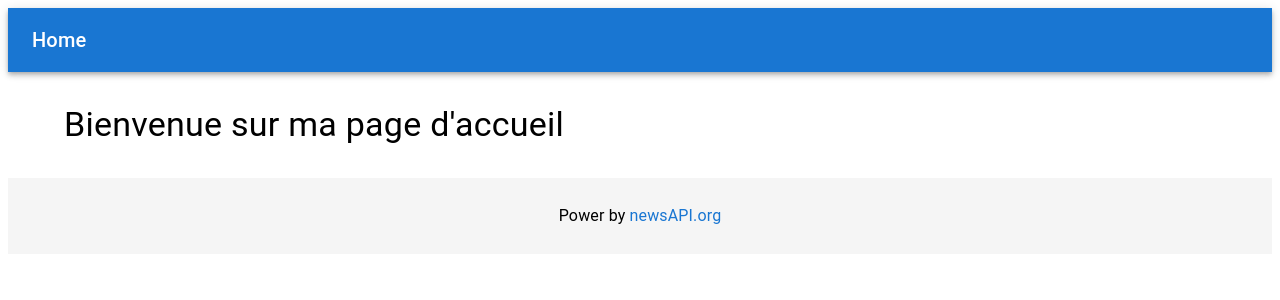
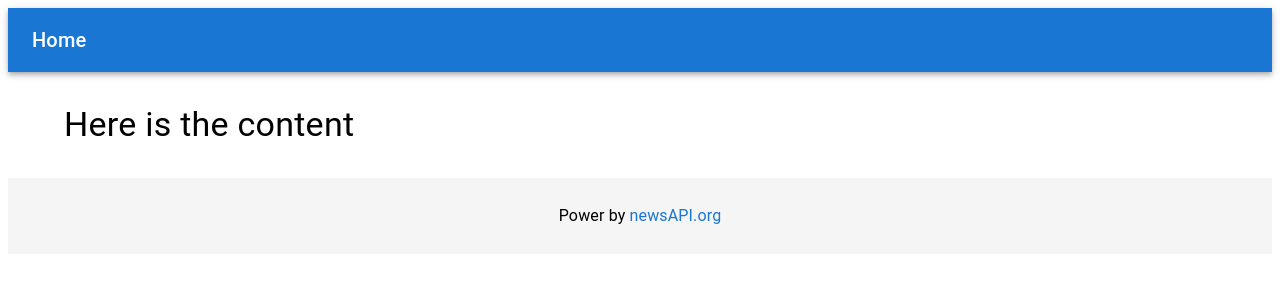
Before and after one commit to Olivier-Nouvel-GitHub/orkester, a Next.js app: page / in a window 1280 px wide. Shown: the top 300 px of the page. Built offline with nearby package versions, Linux system fonts and the light colour scheme.

Commit message:
style: minor style fix

```diff
--- a/src/pages/index.tsx
+++ b/src/pages/index.tsx
@@ -4,9 +4,8 @@ export function App() {
   return (
     <Layout>
       <Typography variant="h4" component="h1" gutterBottom>
-        Bienvenue sur ma page d'accueil
+        Here is the content
       </Typography>
-      {/* Autre contenu de la page */}
     </Layout>
   );
 }
```
